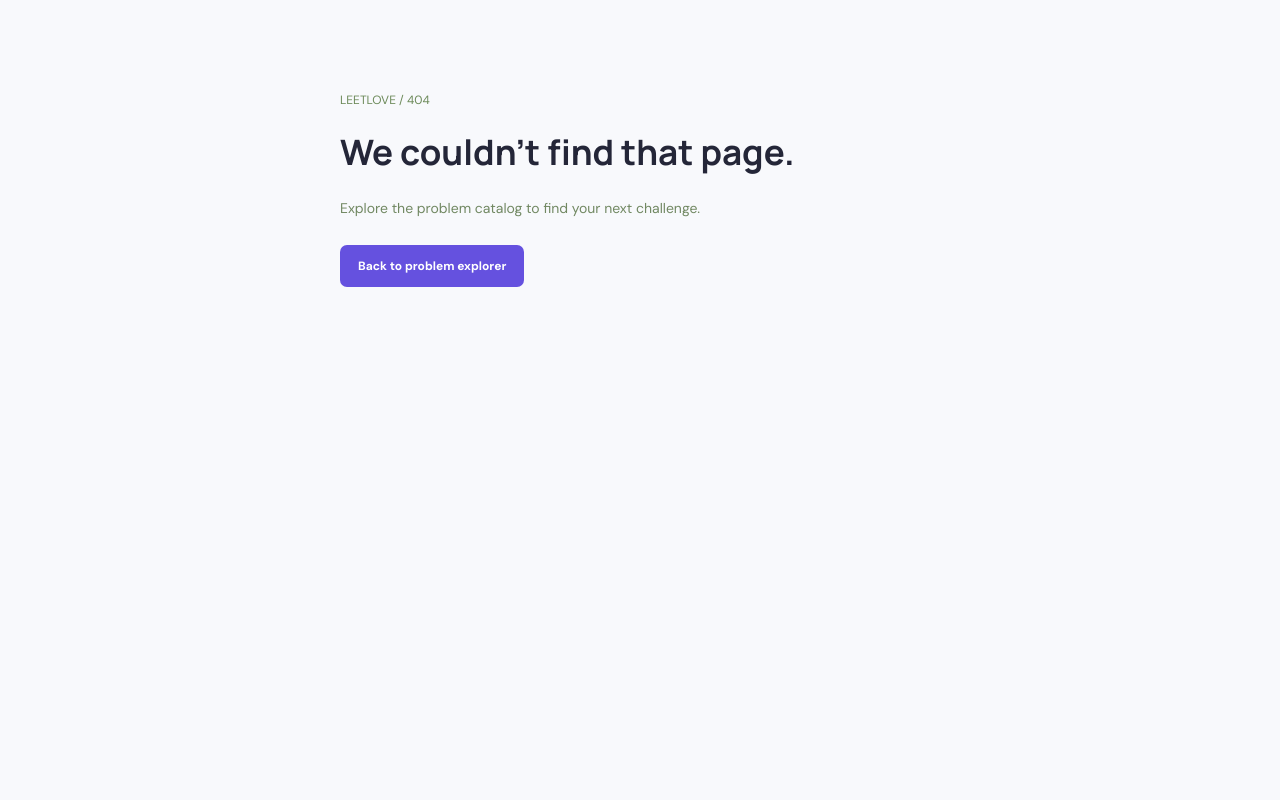
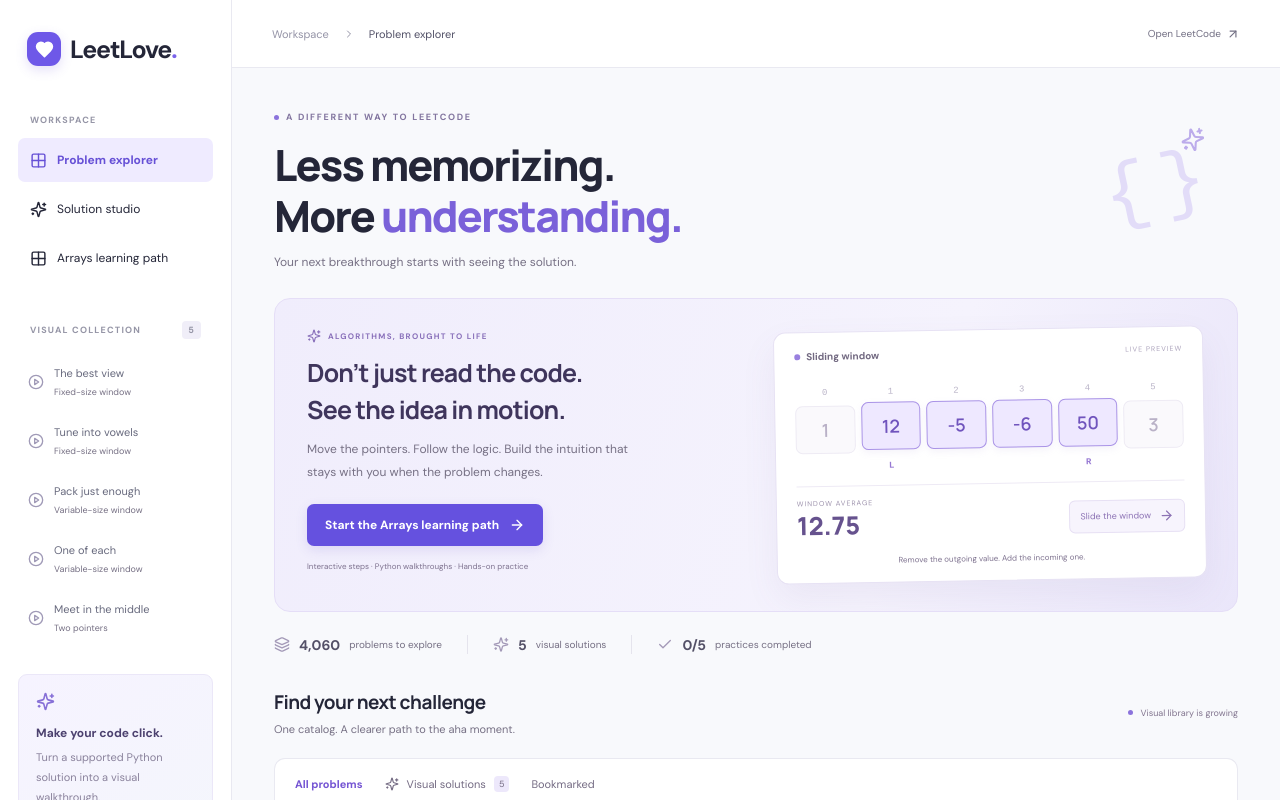
Before and after one commit to ius-sharma/Leet-Love, a Next.js app: page /problems in a window 1280 px wide. Before the commit this address had no page. Shown: the top 800 px of the page. Built offline with nearby package versions, Linux system fonts and the light colour scheme.

Commit message:
feat(problems): give the problem explorer a dedicated route

```diff
--- /dev/null
+++ b/src/app/problems/page.tsx
@@ -0,0 +1,3 @@
+import { LearningLibrary } from '@/components/learning-library';
+export const metadata = {title:'Problem explorer · LeetLove'};
+export default function ProblemsPage(){return <LearningLibrary/>;}
```
